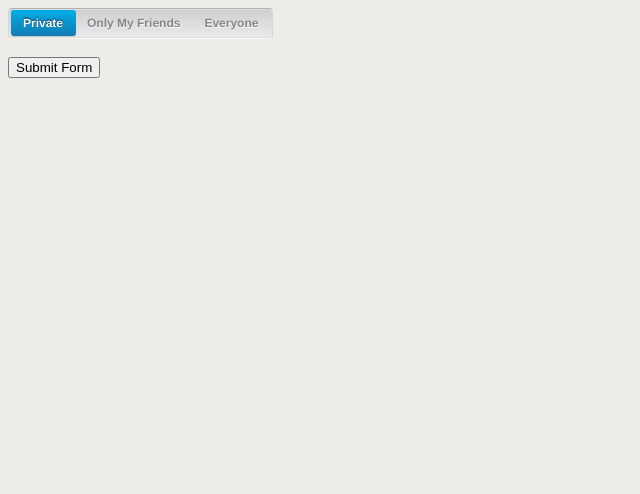
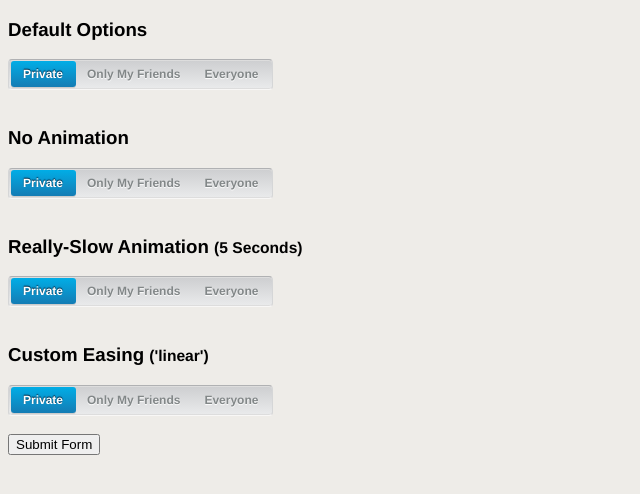
Before and after one commit to bpartridge83/jQuery-inlineOptions-Plugin, a plain HTML site: page demo/index.html in a window 1280 px wide. Shown: the whole page, without its empty margins (0-640 px from the left). Drawn offline with nearby package versions, Linux system fonts and the light colour scheme.

Commit message:
Added multiple versions to demo options

```diff
--- a/demo/index.html
+++ b/demo/index.html
@@ -14,7 +14,39 @@
 
         <form id="demo">
 
-            <select name="tracking">
+            <h3>Default Options</h3>
+
+            <select name="tracking" class="default">
+                <option value="private">Private</option>
+                <option value="friends">Only My Friends</option>
+                <option value="everyone">Everyone</option>
+            </select>
+
+            <br /><br />
+
+            <h3>No Animation</h3>
+
+            <select name="tracking" class="no-animate">
+                <option value="private">Private</option>
+                <option value="friends">Only My Friends</option>
+                <option value="everyone">Everyone</option>
+            </select>
+
+            <br /><br />
+
+            <h3>Really-Slow Animation <small>(5 Seconds)</small></h3>
+
+            <select name="tracking" class="slow">
+                <option value="private">Private</option>
+                <option value="friends">Only My Friends</option>
+                <option value="everyone">Everyone</option>
+            </select>
+
+            <br /><br />
+
+            <h3>Custom Easing <small>('linear')</small></h3>
+
+            <select name="tracking" class="linear">
                 <option value="private">Private</option>
                 <option value="friends">Only My Friends</option>
                 <option value="everyone">Everyone</option>
@@ -31,7 +63,21 @@
         <script type="text/javascript">
         $(function(){
 
-            $('select').inlineOptions();
+            $('select.default').inlineOptions({
+                animate: true
+            });
+
+            $('select.no-animate').inlineOptions({
+                animate: false
+            });
+
+            $('select.slow').inlineOptions({
+                speed: 5000
+            });
+
+            $('select.linear').inlineOptions({
+                easing: 'linear'
+            });
 
             $('form').submit(function(){
                 $('<div />',{
```
